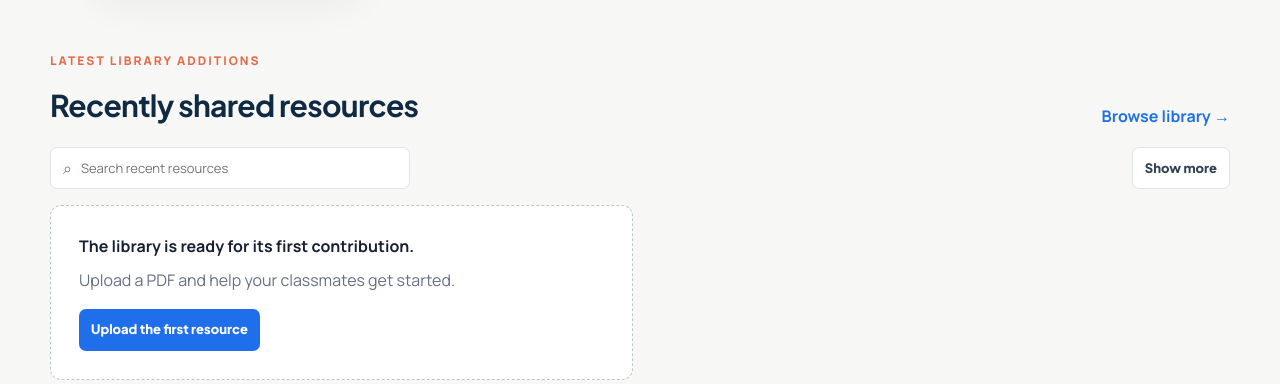
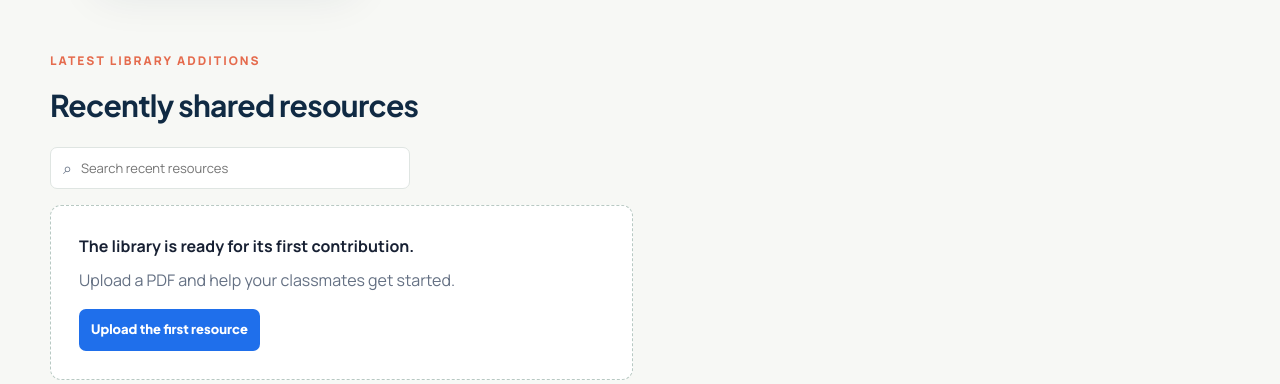
Before and after one commit to vedantirdande/Study-Planner, a Flask app: page /dashboard in a window 1280 px wide. Shown: the part 1199-1583 px from the top of the page. Run offline with Flask 3, Linux system fonts and the light colour scheme; a user stored in the database is signed in; data that the repository does not hold is empty.

Commit message:
Refine email validation regex and simplify resource search functionality in dashboard

```diff
--- a/app.py
+++ b/app.py
@@ -197,7 +197,7 @@ def register():
         password = request.form.get("password", "")
         confirm_password = request.form.get("confirm_password", "")
 
-        email_pattern = r"^[A-Za-z0-9._%+-]+@[A-Za-z0-9.-]+\.[A-Za-z]{2,}$"
+        email_pattern = r"^[A-Za-z0-9](?:[A-Za-z0-9._%+-]*[A-Za-z0-9])?@(?:[A-Za-z0-9-]+\.)+[A-Za-z]{2,63}$"
         password_pattern = r"^(?=.*[a-z])(?=.*[A-Z])(?=.*\d)(?=.*[@$!%*?&#]).{8,72}$"
 
         if not full_name or len(full_name) < 2:
--- a/static/js/script.js
+++ b/static/js/script.js
@@ -33,30 +33,19 @@ document.addEventListener("DOMContentLoaded", () => {
 
 	const search = dashboard.querySelector("[data-resource-search]");
 	const resourceCards = [...dashboard.querySelectorAll("[data-resource-card]")];
-	const resourceToggle = dashboard.querySelector("[data-resource-toggle]");
 	const resourceEmpty = dashboard.querySelector("[data-resource-empty]");
-	let showAll = false;
 
 	const updateResources = () => {
 		const query = (search?.value || "").trim().toLowerCase();
 		const matches = resourceCards.filter((card) => card.textContent.toLowerCase().includes(query));
 		resourceCards.forEach((card) => {
-			const visible = matches.includes(card) && (showAll || matches.indexOf(card) < 4);
-			card.hidden = !visible;
+			card.hidden = !matches.includes(card);
 		});
-		if (resourceToggle) {
-			resourceToggle.hidden = matches.length <= 4;
-			resourceToggle.textContent = showAll ? "Show less" : "Show more";
-		}
 		if (resourceEmpty) resourceEmpty.hidden = matches.length > 0 || resourceCards.length === 0;
 	};
 
 	if (search && resourceCards.length) {
 		search.addEventListener("input", updateResources);
-		resourceToggle?.addEventListener("click", () => {
-			showAll = !showAll;
-			updateResources();
-		});
 		updateResources();
 	}
 });
--- a/templates/dashboard.html
+++ b/templates/dashboard.html
@@ -28,10 +28,9 @@
   </div>
 </section>
 <section class="dashboard-section recent-section">
-  <div class="section-heading"><div><span class="eyebrow">LATEST LIBRARY ADDITIONS</span><h2>Recently shared resources</h2></div><a class="text-link" href="{{ url_for('notes') }}">Browse library <span aria-hidden="true">→</span></a></div>
+  <div class="section-heading"><div><span class="eyebrow">LATEST LIBRARY ADDITIONS</span><h2>Recently shared resources</h2></div></div>
   <div class="library-tools">
     <label class="library-search"><span aria-hidden="true">⌕</span><input type="search" placeholder="Search recent resources" aria-label="Search recent resources" data-resource-search></label>
-    <button class="btn small ghost" type="button" data-resource-toggle hidden>Show more</button>
   </div>
   <p class="library-empty" data-resource-empty hidden>No recent resources match that search.</p>
   <div class="recent-grid" data-resource-list>
```
